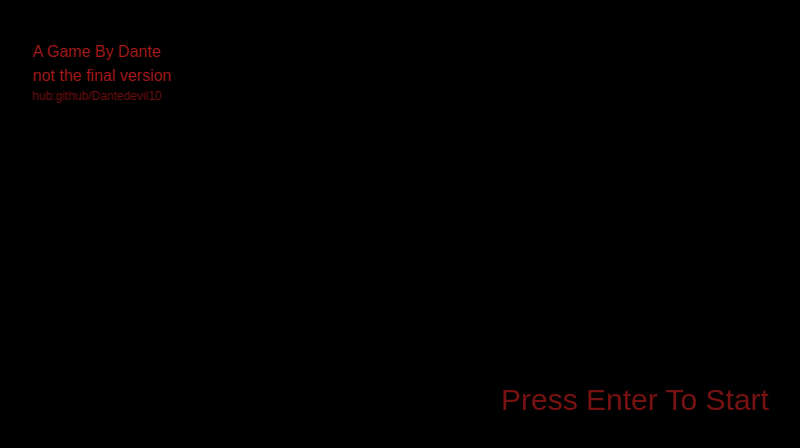
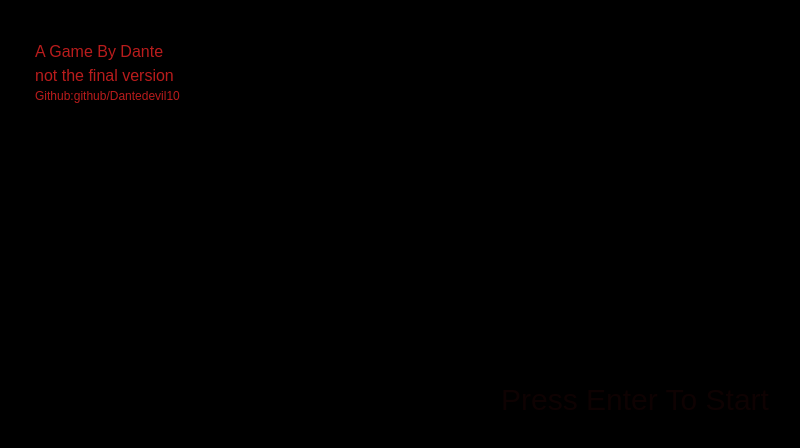
Before and after one commit to Dantedevil10/the-DecryptGame, a React (Vite) app: page / in a window 1280 px wide. Shown: the top 448 px of the page, without its empty margins (5-805 px from the left). Built offline with nearby package versions, Linux system fonts and the light colour scheme; a web font is replaced by a local one.

Commit message:
Update Performance Half Complete

```diff
--- a/index.html
+++ b/index.html
@@ -1,5 +1,5 @@
 <!doctype html>
-<html lang="en">
+<html lang="pt-BR">
   <head>
     <meta charset="UTF-8" />
     <link rel="icon" type="image/svg+xml" href="/src/Assets/Images/icone.png"/>
--- a/src/App.tsx
+++ b/src/App.tsx
@@ -1,8 +1,8 @@
 import './App.css'
 import Start from './Components/StartGame/Start'
 import { useEffect,useState } from 'react';
-import Video from './Components/VideoPlayer/Video.tsx';
 import Game from './Components/GameRuning/Game.tsx';
+
 function App() {
 
   const [Menu, setmenu] = useState(false);
@@ -14,7 +14,7 @@ function App() {
     return () => clearTimeout(interval);
   }, []);
 
-  const [startVideo,setStartVideo] = useState(false);
+
   const [detectEnter, setDetectEnter] = useState(true);
 
   useEffect(() => {
@@ -23,11 +23,11 @@ function App() {
     const handleKeyUp = (event:any) => {
       if (detectEnter && event.key === 'Enter') {
         open = setTimeout(() => {
-          setStartVideo(true);
+
           setmenu(false);
-        }, 500);
+        }, 36000);
         close = setTimeout(() => {
-          setStartVideo(false);
+
           setStartGame(true);
           setmenu(false);
           setDetectEnter(false); // Desativar a detecção do Enter quando o jogo começar
@@ -47,22 +47,10 @@ function App() {
 
   const [startgame,setStartGame] = useState(false)
 
-  useEffect(() => {
-    if (startVideo) {
-      const videoTimeout = setTimeout(() => {
-        setStartGame(true);
-        setmenu(false);
-        setStartVideo(false);
-      }, 39000); // 39 segundos
-      return () => clearTimeout(videoTimeout);
-    }
-  }, [startVideo]);
-
 
   return (
     <>
     {Menu && <Start/>}
-    {startVideo && <Video/>}
     {startgame && <Game/>}
     </>
   )
--- a/src/Components/GameRuning/Game.tsx
+++ b/src/Components/GameRuning/Game.tsx
@@ -7,6 +7,7 @@ import audio1 from '/src/Assets/Songs/Phrase/PRimeira-palavra_Sound.mp3'
 import audio2 from '/src/Assets/Songs/Phrase/segunda-frase.mp3'
 import audio3 from '/src/Assets/Songs/Phrase/Ultima-Frase.mp3'
 import audioStart from '/src/Assets/Songs/letstartthegame.mp3'
+import songBit from '/src/Assets/Songs/Effects/EffectsSounds(Entering).mp3'
 
 import videoWin from '/src/Assets/Video/Youwin.mp4'
 import videoLoseT from '/src/Assets/Video/LoseForTime.mp4'
@@ -63,6 +64,7 @@ function Game(){
         return ()=>{}
     }, []);
 
+    const [bitSong,setBitSong] = useState(false)
 
     const [appearthegame,setApearTheGame] = useState(true)
     const [lose,setLose] = useState(false)
@@ -74,30 +76,37 @@ function Game(){
     useEffect(()=>{
         let open:any;
         let close:any;
-        document.addEventListener('keyup',event =>{
+        const aperte = (event:KeyboardEvent) =>{
+            setBitSong(true)
 
             if(event.key === 'Enter'){
                 const currentSeeText = seeTextRef.current.toLowerCase();
 
                 if( currentSeeText !== "socorro me ajudem"){
-                    open = setTimeout(()=>{setApearTheGame(false),setFinalNormal(true),setAudioLoaded(false)},500)
-                    close = setTimeout(()=>{setFinalNormal(false),setLose(true)},21000)
+                    open = setTimeout(()=>{setApearTheGame(false),setFinalNormal(true),setAudioLoaded(false)},10)
+                    close = setTimeout(()=>{setFinalNormal(false),setLose(true)},19000)
                 }
                 else{
-                    open = setTimeout(()=>{setApearTheGame(false),setWin(true),setAudioLoaded(false)},500)
-                    close = setTimeout(()=>{setWin(false),setLose(false),setWinner(true)},22000)
+                    open = setTimeout(()=>{setApearTheGame(false),setWin(true),setAudioLoaded(false)},10)
+                    close = setTimeout(()=>{setWin(false),setLose(false),setWinner(true)},19000)
                 }
 
-                if(lose){
-                    open = setTimeout(()=>{setApearTheGame(false)},500)
-                }else if (winner == true && lose == false){
-                    open = setTimeout(()=>{setApearTheGame(false)},500)
-                }
+                // if(lose || (winner && !lose)){
+                //     setApearTheGame(false)
+                // }
             }
 
-        })
+        }
+        document.addEventListener('keypress',aperte)
+        // if(lose)setTimeout(()=>{},1000)
+        if(lose || (winner && !lose)){
+            setApearTheGame(false)
+            // open = setTimeout(()=>{document.removeEventListener('keypress',aperte)},10)
+        }
+
         return () => {clearTimeout(open),clearTimeout(close)}
-    },[seeText,minutos,segundos])
+    },[seeText,minutos,segundos,lose,winner])
+
 
 
     return(<>
@@ -111,6 +120,8 @@ function Game(){
           </audio>
         </div>}
     </div>
+
+    {bitSong && <audio src={songBit} autoPlay/>}
 
     {win && <video width="100%" height="100%" autoPlay controls={false}>
     <source src={videoWin} type="video/mp4" />
--- a/src/Components/StartGame/Start.tsx
+++ b/src/Components/StartGame/Start.tsx
@@ -1,42 +1,57 @@
 import './Start.css'
 import { useEffect,useState } from 'react';
-import songBit from '/src/Assets/Songs/Effects/EffectsSounds(Entering).mp3'
 import songMenu from '/src/Assets/Songs/Songmenu.mp3'
+import videoStart from '/src/Assets/Video/ShowVideo.mp4'
 function Start(){
     const Url = "https://github.com/Dantedevil10";
-    const [showStart, setShowStart] = useState(false);
+    const [showIntro, setShowIntro] = useState(false);
+    const [showCredits,setShowCredits] = useState(false)
 
     useEffect(() => {
         const interval = setTimeout(() => {
-        setShowStart(true);
-        }, 3000);
+        setShowCredits(true);
+        }, 10);
+        return () => clearTimeout(interval);
+    }, []);
+    useEffect(() => {
+        const interval = setTimeout(() => {
+        setShowIntro(true);
+        }, 1000);
         return () => clearTimeout(interval);
     }, []);
 
-    const [bitSong,setBitSong] = useState(false)
+
+    const [startVideo,setStartVideo] = useState(false)
 
     useEffect(() => {
-        document.addEventListener('keypress',event =>{
+        let open:any;
+        const keypress = (event: KeyboardEvent) =>{
 
-            if(event.key == 'Enter'){
-                setBitSong(true)
+            if(event.key === 'Enter'){
+                open = setTimeout(()=>{setStartVideo(true),setShowIntro(false),setShowCredits(false)
+                },10)
+
             }
 
-        })
-        return () => {}
+        }
+        document.addEventListener('keypress', keypress);
+        return () => {clearTimeout(open),document.removeEventListener('keypress', keypress);}
     }, []);
 
 
     return(<>
-    <audio src={songMenu} autoPlay/>
+    {showIntro && <h1 className="text-3xl text-red-700 absolute top-1/2 left-1/2 transform -translate-x-1/2
+    -translate-y-1/2 blink"><audio src={songMenu} autoPlay/>Press Enter To Start</h1>}
 
-    <h1 className="text-3xl text-red-700 absolute top-1/2 left-1/2 transform -translate-x-1/2
-    -translate-y-1/2 blink">Press Enter To Start</h1>
-
-    {showStart && <p className="text-1xl text-red-700 mt-10 ml-10 word">A Game By Dante <br />not the final version <br />
+    {showCredits && <p className="text-1xl text-red-700 mt-10 ml-10 word">A Game By Dante <br />not the final version <br />
     <p className="text-xs word2">Github:<a className="inline-block border-b-2 border-transparent hover:border-red-500" href={Url}>github/Dantedevil10</a></p></p>}
 
-    {bitSong && <audio src={songBit} autoPlay/>}
+
+    {startVideo && <video width="100%" height="100%" autoPlay controls={false}>
+    <source src={videoStart} type="video/mp4" />
+     navegador não suporta o elemento de vídeo.
+    </video>}
+
     </>)
 }
 export default Start
--- a/src/Components/VideoPlayer/Video.tsx
+++ /dev/null
@@ -1,9 +0,0 @@
-import videoStart from '/src/Assets/Video/ShowVideo.mp4'
-function Video(){
-
-  return(<video width="100%" height="100%" autoPlay controls={false}>
-  <source src={videoStart} type="video/mp4" />
-  Seu navegador não suporta o elemento de vídeo.
-  </video>)
-}
-export default Video
```
